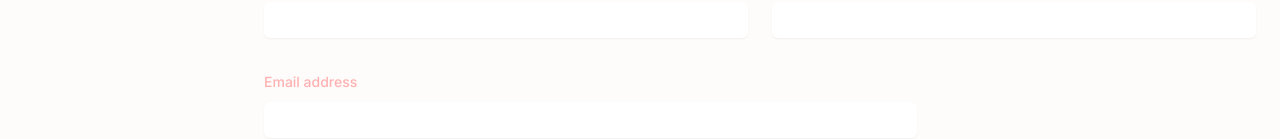
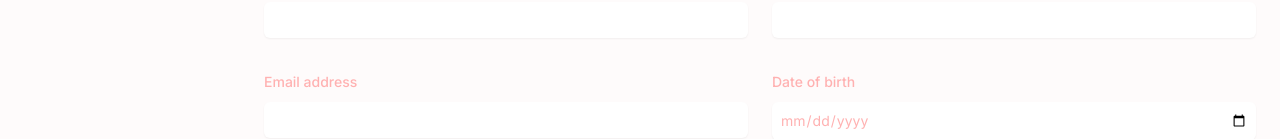
Before and after one commit to arturszulc22/projekt-programistyczny-biu-s24260-next, a Next.js app: page /profile/information in a window 1280 px wide. Shown: the part 813-952 px from the top of the page. Built offline with nearby package versions, Linux system fonts and the light colour scheme; no server answers.

Commit message:
Add handle user date of birth set.

```diff
--- a/package.json
+++ b/package.json
@@ -13,6 +13,7 @@
     "@emotion/styled": "^11.11.5",
     "@mui/icons-material": "^5.15.19",
     "@mui/joy": "^5.0.0-beta.36",
+    "date-fns": "^3.6.0",
     "json-server": "^1.0.0-beta.0",
     "next": "14.2.3",
     "next-themes": "^0.3.0",
--- a/src/app/(main)/profile/information/page.tsx
+++ b/src/app/(main)/profile/information/page.tsx
@@ -227,7 +227,7 @@ const UserProfile: FC = () => {
                 )}
               </div>
 
-              <div className="sm:col-span-4">
+              <div className="sm:col-span-3">
                 <label
                   htmlFor="email"
                   className="block text-sm font-medium leading-6 text-primary-rose dark:text-dark-primary-light-blue"
@@ -252,6 +252,33 @@ const UserProfile: FC = () => {
                   <Typography color="danger" fontSize="sm">
                     {errors.email.message}
                   </Typography>
+                )}
+              </div>
+
+              <div className="sm:col-span-3">
+                <label
+                    htmlFor="date-of-birth"
+                    className="block text-sm font-medium leading-6 text-primary-rose dark:text-dark-primary-light-blue"
+                >
+                  Date of birth
+                </label>
+                <div className="mt-2">
+                  <input
+                      id="date-of-birth"
+                      {...register("dateOfBirth")}
+                      type="date"
+                      className={twMerge(
+                          "block w-full rounded-md border-0 py-1.5 px-2 text-primary-rose dark:bg-dark-primary-light-blue border-0 dark:text-gray-800 shadow-sm placeholder:text-gray-400 sm:text-sm sm:leading-6",
+                          errors.dateOfBirth &&
+                          "ring-red-600 focus-visible:outline-red-600",
+                      )}
+                      defaultValue={user?.dateOfBirth}
+                  />
+                </div>
+                {errors.dateOfBirth && (
+                    <Typography color="danger" fontSize="sm">
+                      {errors.dateOfBirth.message}
+                    </Typography>
                 )}
               </div>
             </div>
--- a/src/interfaces/auth.ts
+++ b/src/interfaces/auth.ts
@@ -19,4 +19,5 @@ export interface UpdateUserInformationData {
     email: string;
     shortDescription: string;
     imageURI: string;
+    dateOfBirth: string;
 }
--- a/src/stores/auth.ts
+++ b/src/stores/auth.ts
@@ -6,6 +6,7 @@ import {
   RegisterFormData,
 } from "@/interfaces/auth";
 import { createUser, getUser, updateUser } from "@/api/user";
+import {format} from "date-fns";
 
 export type AuthState = {
   user: User | null;
@@ -76,6 +77,10 @@ export const createAuthStore = (initState: AuthState = defaultInitState) => {
     },
     update: async (user, data) => {
       try {
+        if (data.dateOfBirth) {
+          data.dateOfBirth = format(data.dateOfBirth, 'yyyy-MM-dd');
+        }
+
         const requestData = {
           ...user,
           ...data,
--- a/src/validations/auth-form-validation-schema.ts
+++ b/src/validations/auth-form-validation-schema.ts
@@ -1,4 +1,4 @@
-import { mixed, object, ref, string } from "yup";
+import { date, object, ref, string } from "yup";
 
 export const loginFormValidationSchema = object({
   email: string().email(),
@@ -22,5 +22,11 @@ export const userInformationFormValidationSchema = object({
   userName: string().min(3).required(),
   email: string().email().required(),
   shortDescription: string().max(1000),
-  imageURI: string().required()
+  imageURI: string().required(),
+  dateOfBirth: date()
+    .transform((value, originalValue) => (originalValue === "" ? null : value))
+    .nullable()
+    .max(new Date(), "Date of birth cannot be in the future")
+    .min("1969-11-13", "Date is too early")
+    .required("Date of birth is required"),
 });
```
Also changed, not shown: 1 other file (tests, documents, lock files or other folders).
